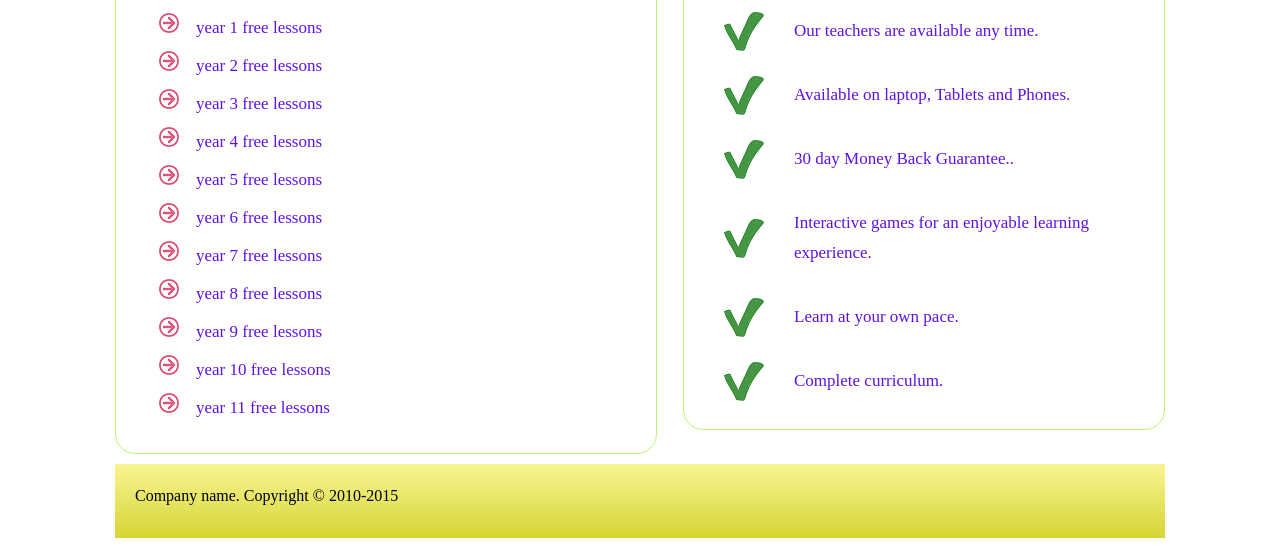
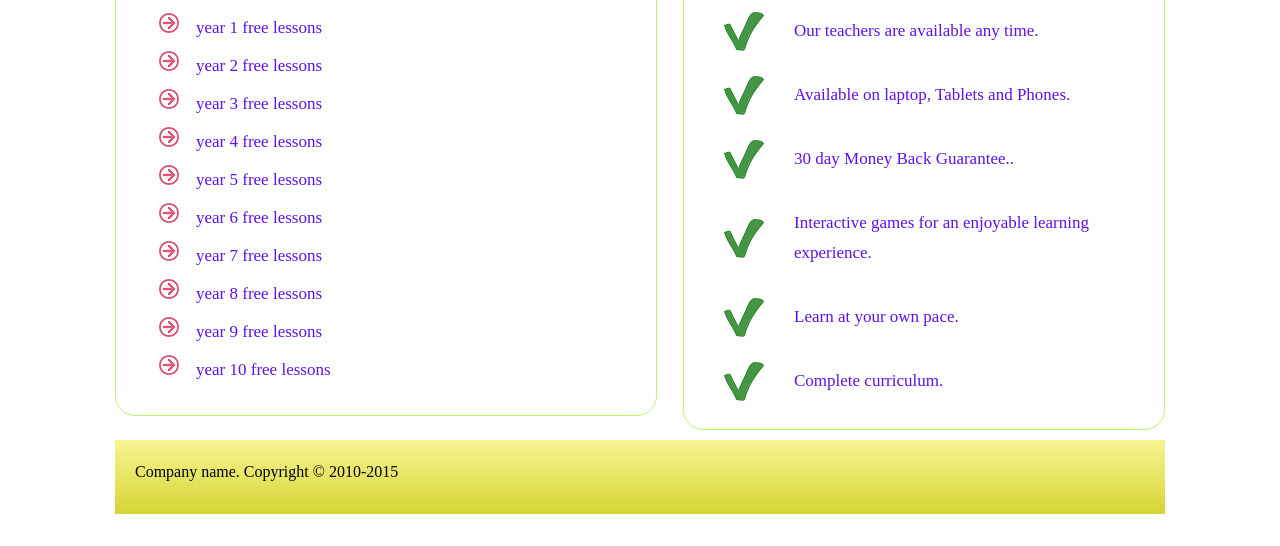
Before and after one commit to hereisfahad/Math_Table, a plain HTML site: page index.html in a window 1280 px wide. Shown: the part 630-1176 px from the top of the page. After the commit the page ends 1152 px from the top, so only its background shows below. Drawn offline with Linux system fonts and the light colour scheme.

Commit message:
remove 11th list item in goto section

```diff
--- a/index.html
+++ b/index.html
@@ -46,7 +46,6 @@
                     <li><a href="">year 8 free lessons</a></li>
                     <li><a href="">year 9 free lessons</a></li>
                     <li><a href="">year 10 free lessons</a></li>
-                    <li><a href="">year 11 free lessons</a></li>
                 </ul>
             </div>
             <div class="whyus">
```
